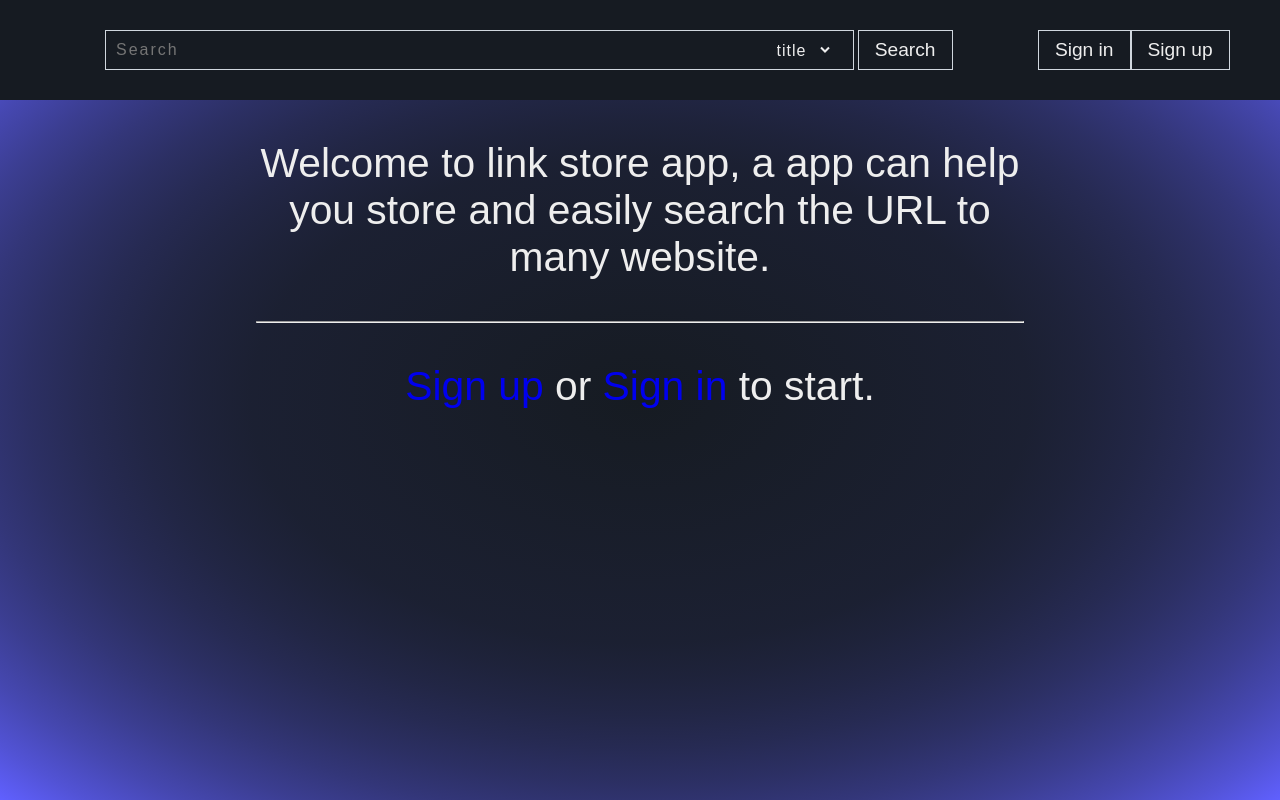
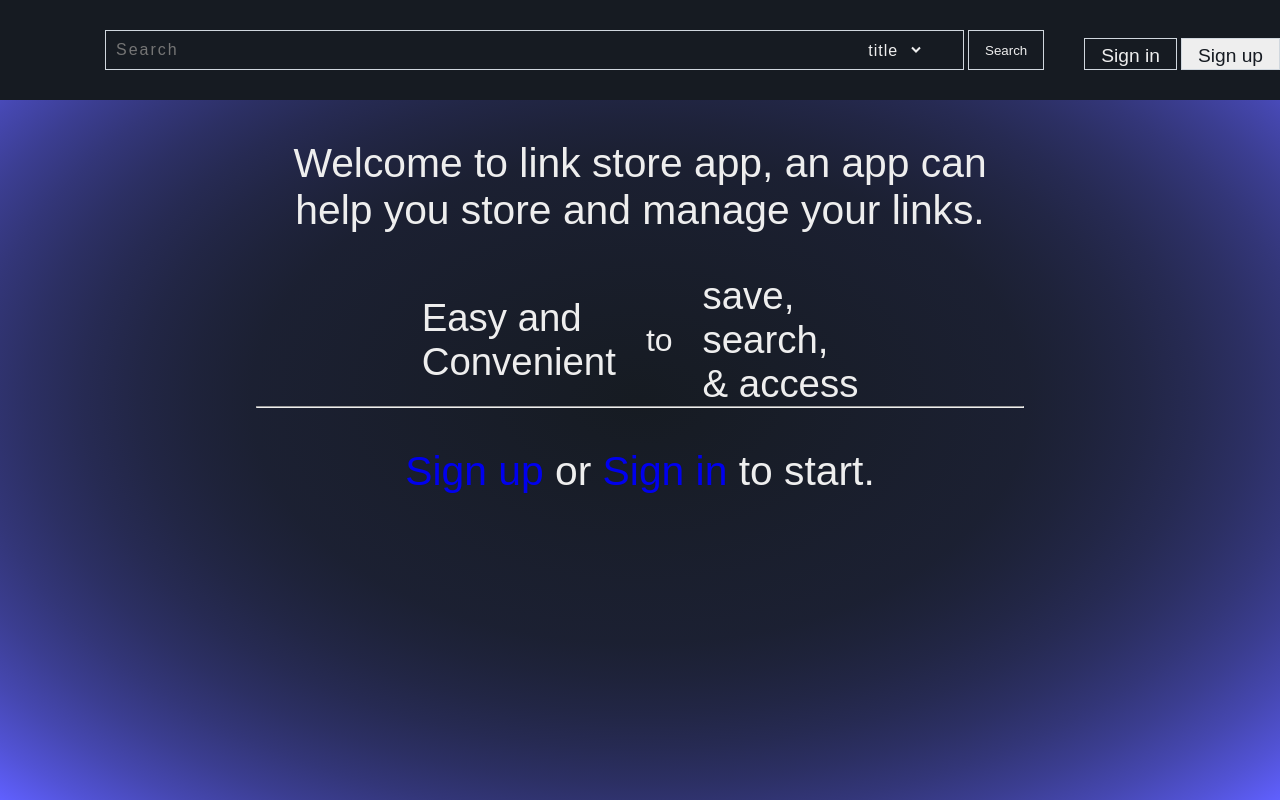
Before and after one commit to bravo680git/link-store-web-app, a React (Create React App) app: page / in a window 1280 px wide. Built offline with nearby package versions, Linux system fonts and the light colour scheme.

Commit message:
make some style in home page and login form

```diff
--- a/src/components/AuthForm/AuthForm.module.scss
+++ b/src/components/AuthForm/AuthForm.module.scss
@@ -44,6 +44,10 @@
         font-size: 150%;
       }
 
+      .fade {
+        opacity: 0.6;
+      }
+
       div {
         position: absolute;
         right: 12px;
--- a/src/components/AuthForm/index.js
+++ b/src/components/AuthForm/index.js
@@ -100,7 +100,10 @@ function AuthForm({ type, setIsRegistered }) {
           </i>
           {type === "register" ? null : (
             <div onClick={() => setShowPassword(!showPassword)}>
-              <FontAwesomeIcon icon={faEye} />
+              <FontAwesomeIcon
+                icon={faEye}
+                className={clsx({ [style.fade]: !showPassword })}
+              />
             </div>
           )}
         </div>
--- a/src/components/Header/Header.module.scss
+++ b/src/components/Header/Header.module.scss
@@ -13,19 +13,38 @@
     height: 40%;
     line-height: 100%;
   }
+}
 
-  button {
+.btn {
+  display: flex;
+  margin-top: 8px;
+}
+
+.signIn,
+.signUp,
+.logOut {
   height: 100%;
-    padding: 0 16px;
+  padding: 6px 16px;
   font-size: 1.2rem;
-    background-color: inherit;
+  border: 1px solid var(--border-color);
+}
+
+.signIn {
+  background-color: var(--main-bg);
   color: var(--main-txt);
-    border: 1px solid var(--border-color);
 
   &:hover {
+    background-color: rgba(255, 255, 255, 0.082);
+  }
+}
+
+.signUp {
+  margin-left: 4px;
   background-color: var(--main-txt);
   color: var(--main-bg);
-    }
+
+  &:hover {
+    background-color: rgba(255, 255, 255, 0.74);
   }
 }
 
@@ -85,10 +104,8 @@
   }
 }
 
-.btn {
+.logOut {
   flex: 1;
-  display: flex;
-  justify-content: center;
   font-weight: 500;
   margin-right: 5px;
 }
@@ -114,11 +131,9 @@
       right: 100px;
     }
 
-    .btn {
-      button {
+    .logOut {
       margin-top: 8px;
       padding: 4px 36px;
     }
   }
 }
-}
--- a/src/components/Header/index.js
+++ b/src/components/Header/index.js
@@ -45,16 +45,28 @@ function Header() {
         </div>
         {!isLogin ? (
           <div className={clsx(style.btn)}>
-            <div className={clsx(style.signIn)}>
-              <button onClick={() => navigate("/login")}>Sign in</button>
+            <div>
+              <button
+                className={clsx(style.signIn)}
+                onClick={() => navigate("/login")}
+              >
+                Sign in
+              </button>
             </div>
-            <div className={clsx(style.signUp)}>
-              <button onClick={() => navigate("/register")}>Sign up</button>
+            <div>
+              <button
+                className={clsx(style.signUp)}
+                onClick={() => navigate("/register")}
+              >
+                Sign up
+              </button>
             </div>
           </div>
         ) : (
-          <div className={clsx(style.btn)}>
-            <button onClick={handleLogout}>Log out</button>
+          <div>
+            <button className={clsx(style.logOut)} onClick={handleLogout}>
+              Log out
+            </button>
           </div>
         )}
       </header>
--- a/src/pages/HomePage/HomePage.module.scss
+++ b/src/pages/HomePage/HomePage.module.scss
@@ -7,6 +7,25 @@
     text-align: center;
   }
 
+  & > div {
+    display: flex;
+    justify-content: center;
+    align-items: center;
+
+    & > div {
+      display: flex;
+      flex-direction: column;
+      color: var(--main-txt);
+      font-size: 2.4rem;
+    }
+
+    & > span {
+      margin: 0 30px;
+      font-size: 2rem;
+      color: var(--main-txt);
+    }
+  }
+
   hr {
     width: 60%;
     margin: 0 auto;
--- a/src/pages/HomePage/index.js
+++ b/src/pages/HomePage/index.js
@@ -18,9 +18,21 @@ function HomePage() {
       <Header />
       <div className={clsx(style.homeContent)}>
         <p>
-          Welcome to link store app, a app can help you store and easily search
-          the URL to many website.
+          Welcome to link store app, an app can help you store and manage your
+          links.
         </p>
+        <div>
+          <div>
+            <span>Easy and</span>
+            <span>Convenient</span>
+          </div>
+          <span>to</span>
+          <div>
+            <span>save,</span>
+            <span>search,</span>
+            <span>& access</span>
+          </div>
+        </div>
         <hr />
         <p>
           <Link to="/register">Sign up</Link> or{" "}
```
Lines whose indentation alone changed are shown as unchanged.
